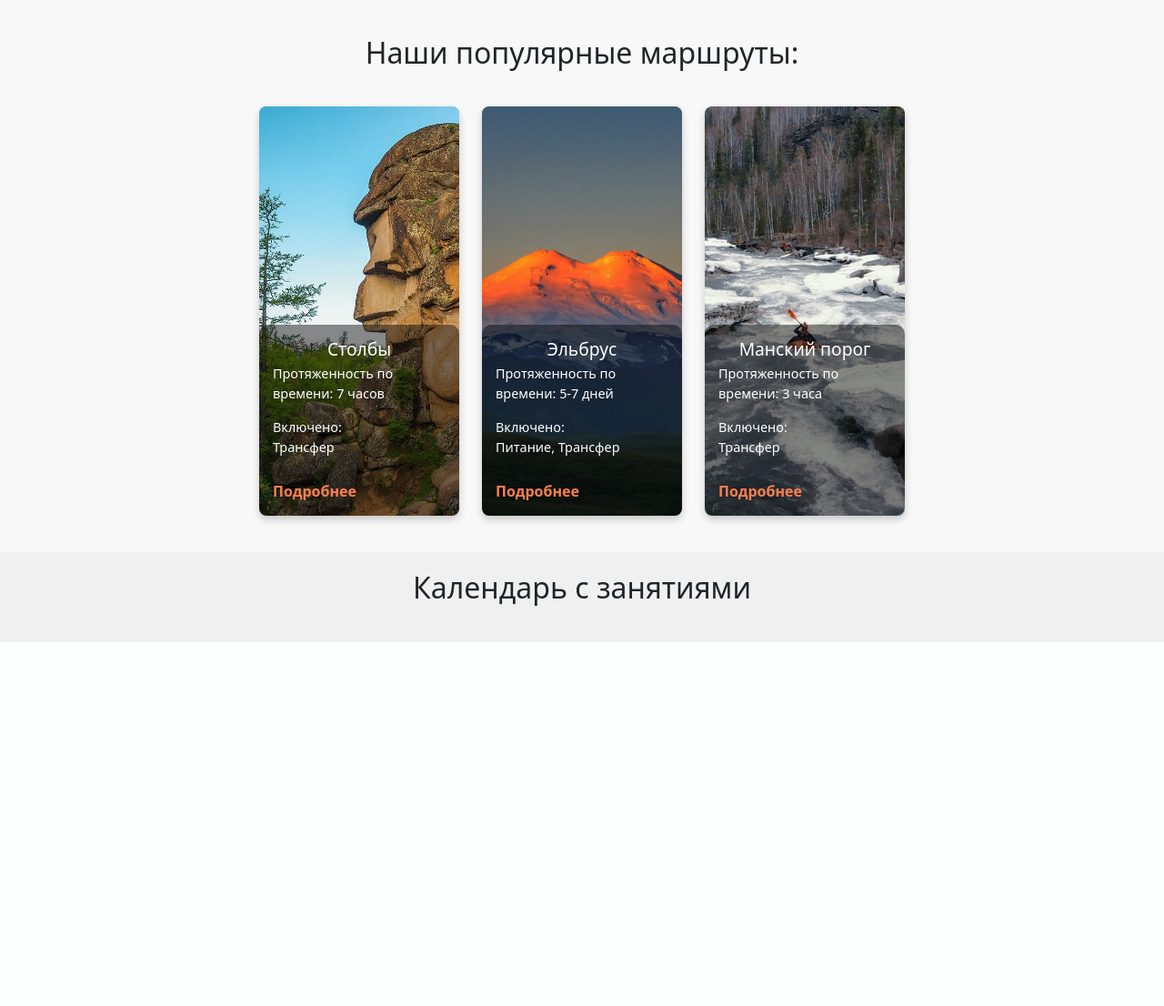
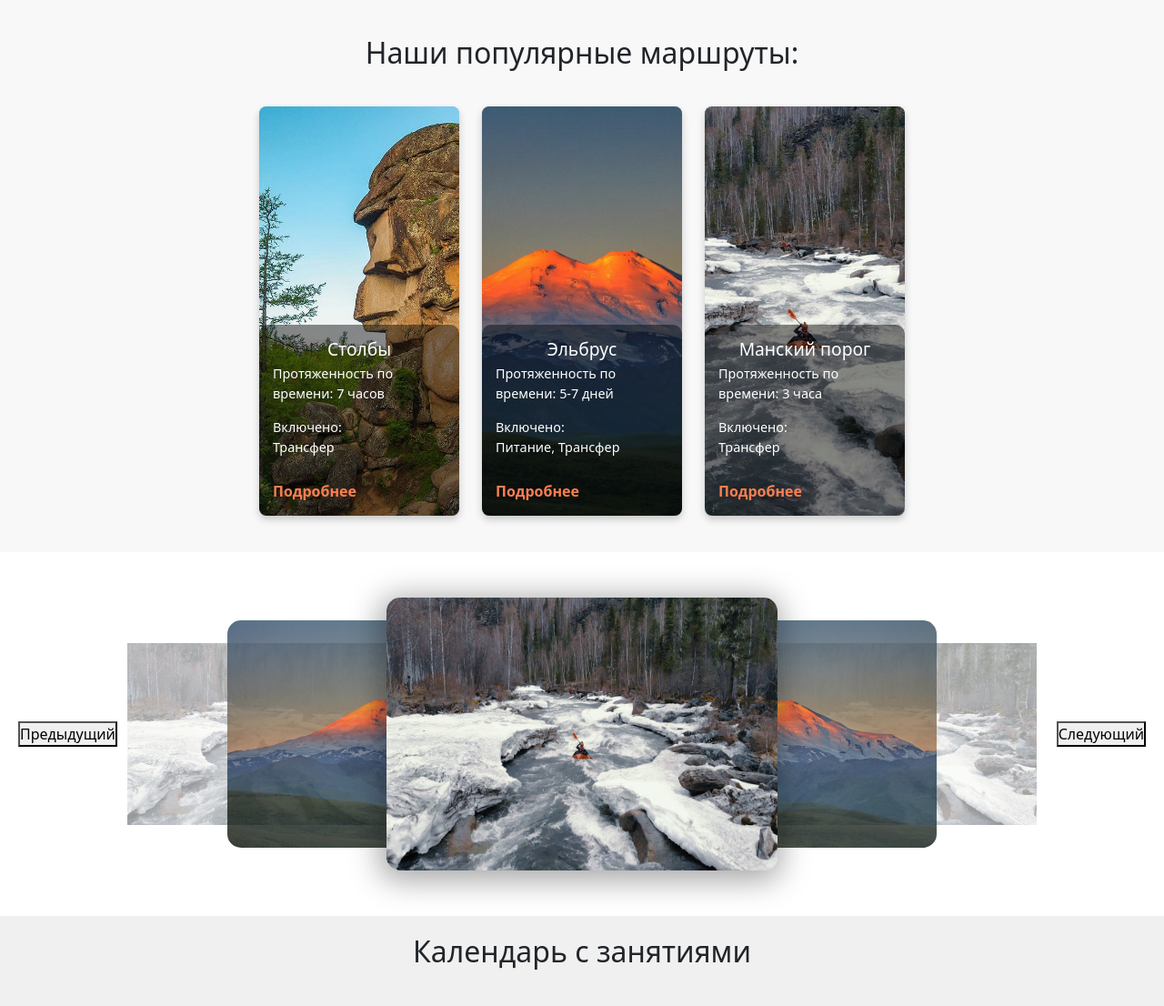
Before and after one commit to podbor16/WEB_Tourism, a Django app: page / in a window 1280 px wide. Shown: the part 801-1907 px from the top of the page at 91% size. Before the commit the page ends 1507 px from the top, so only its background shows below. Run offline with Django 5.2, Linux system fonts and the light colour scheme; some libraries are stand-ins or nearby versions.

Commit message:
Make a test carousel

```diff
--- a/web_tourism/static/css/start.css
+++ b/web_tourism/static/css/start.css
@@ -14,6 +14,14 @@ body, html {
     position: relative;
     width: 100%;
     height: 100vh; /* Высота на весь экран */
+}
+
+.tourism-section h1 {
+    font-size: 100px;
+    padding: 100px;
+    color: #ffffff;
+    text-align: center;
+    text-shadow: 3px 3px 8px rgba(0, 0, 0, 0.7); /* Add shadow */
 }
 
 .background-image {
@@ -161,3 +169,94 @@ body, html {
 }
 
 /* Можно добавить дополнительные стили для календаря */
+
+.carousel {
+    margin: 0;
+    padding: 0;
+    width: 100%;
+    display: flex;
+    flex-direction: row;
+    align-items: center;
+    position: relative;
+}
+
+.gallery {
+    width: 100%;
+}
+
+.gallery-container {
+    align-items: center;
+    display: flex;
+    height: 400px;
+    margin: 0 auto;
+    max-width: 1000px;
+    position: relative;
+    overflow: hidden;
+}
+
+.gallery-item {
+    height: 200px;
+    opacity: 0;
+    position: absolute;
+    transition: all 0.3s ease-in-out;
+    width: 330px;
+    z-index: 0;
+    border-radius: 15px;
+    background-size: contain;
+}
+
+.gallery-item-1 {
+    left: 15%;
+    opacity: 0.4;
+    transform: translateX(-50%);
+}
+
+.gallery-item-2,
+.gallery-item-4 {
+    height: 250px;
+    opacity: 0.8;
+    width: 380px;
+    z-index: 1;
+}
+
+.gallery-item-2 {
+    left: 30%;
+    transform: translateX(-50%);
+}
+
+.gallery-item-3 {
+    box-shadow: -2px 5px 33px 6px rgba(0, 0, 0, 0.35);
+    height: 300px;
+    opacity: 1;
+    left: 50%;
+    transform: translateX(-50%);
+    width: 430px;
+    z-index: 2;
+}
+
+.gallery-item-4 {
+    left: 70%;
+    transform: translateX(-50%);
+}
+
+.gallery-item-5 {
+    left: 85%;
+    opacity: 0.4;
+    transform: translateX(-50%);
+}
+
+.gallery-controls {
+    display: flex;
+    justify-content: space-between;
+    align-items: center;
+    width: 100%;
+    position: absolute;
+    top: 50%;
+    transform: translateY(-50%);
+    padding: 0 20px;
+}
+
+.gallery-controls-button {
+    background-color: transparent;
+    border: 0;
+}
--- a/web_tourism/templates/start.html
+++ b/web_tourism/templates/start.html
@@ -1,20 +1,15 @@
 {% load static %}
 
 <!DOCTYPE html>
-<html lang = "en">
+<html lang="en">
 <head>
-        <meta charset = "UTF-8">
+    <meta charset="UTF-8">
     <title>Start</title>
-
-        <link rel="stylesheet" href="{% static 'css\start.css' %}">
+    <link rel="stylesheet" href="{% static 'css/start.css' %}">
     <link rel="preconnect" href="https://fonts.gstatic.com">
     <link href="https://fonts.googleapis.com/css2?family=Noto+Sans:ital,wght@0,400;0,700;1,400&display=swap" rel="stylesheet">
-        <link rel="stylesheet" href="https://unpkg.com/swiper/swiper-bundle.min.css" />
-        <script src="https://unpkg.com/swiper/swiper-bundle.min.js"></script>
-
 </head>
 <body>
-
     <div class="tourism-section">
         <img src="{% static 'image/IMG_6230.jpg' %}" alt="Фоновое изображение" class="background-image">
         {% include 'header.html' %}
@@ -68,12 +63,29 @@
         </div>
     </div>
 
+    <div class="carousel">
+        <div class="gallery">
+            <div class="gallery-container">
+                <img class="gallery-item gallery-item-1" src="{% static 'image/mansky.jpg' %}" alt="picture" data-index="1">
+                <img class="gallery-item gallery-item-2" src="{% static 'image/elbrus.jpg' %}" alt="picture" data-index="2">
+                <img class="gallery-item gallery-item-3" src="{% static 'image/mansky.jpg' %}" alt="picture" data-index="3">
+                <img class="gallery-item gallery-item-4" src="{% static 'image/elbrus.jpg' %}" alt="picture" data-index="4">
+                <img class="gallery-item gallery-item-5" src="{% static 'image/mansky.jpg' %}" alt="picture" data-index="5">
+            </div>
+            <div class="gallery-controls">
+                <button class="gallery-controls-previous">Предыдущий</button>
+                <button class="gallery-controls-next">Следующий</button>
+            </div>
+        </div>
+
+        <script src="{% static 'js/carousel.js' %}"></script>
+    </div>
+
     <!-- Новый раздел: Календарь с занятиями -->
     <div class="calendar-section">
         <h2>Календарь с занятиями</h2>
         <!-- Добавьте календарь или ссылки на занятия здесь -->
         <!-- Вы можете добавить таблицу или сетку для списка событий -->
     </div>
-
 </body>
 </html>
```
Also changed, not shown: web_tourism/static/js/carousel.js (+57 -26 lines), web_tourism/templates/walking_tourism.html (+12 -2 lines). Lines whose indentation alone changed are shown as unchanged.
